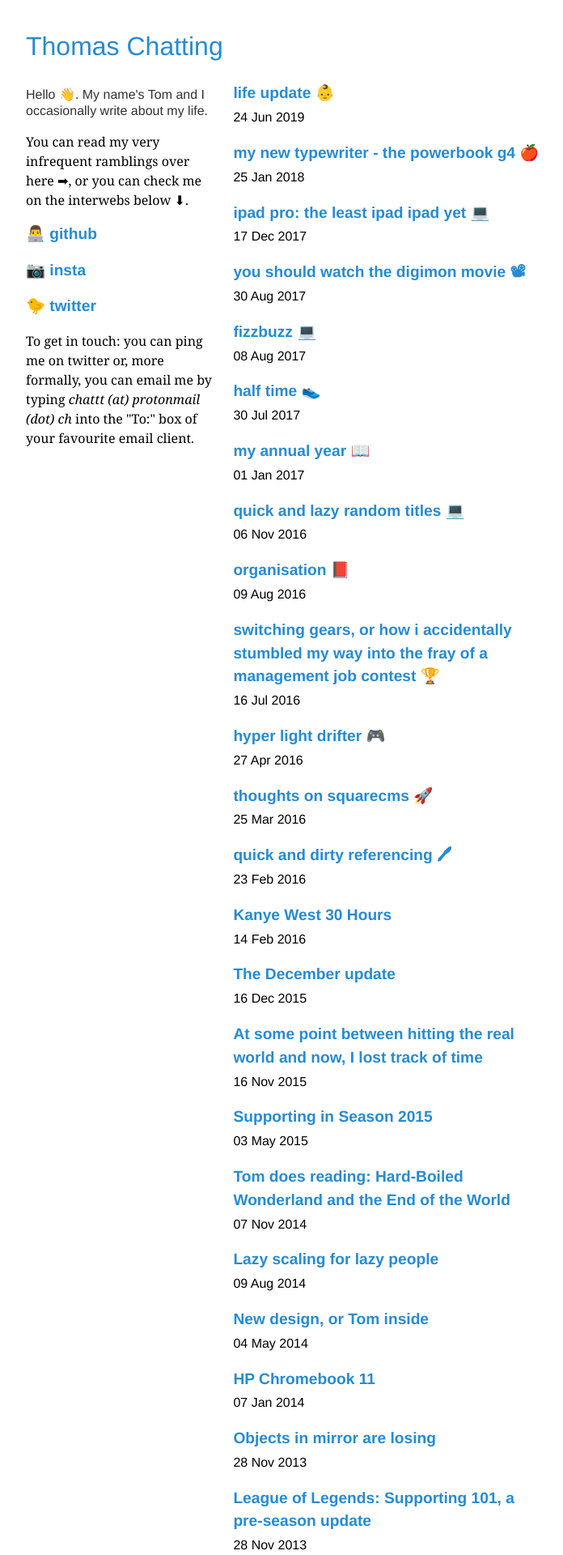
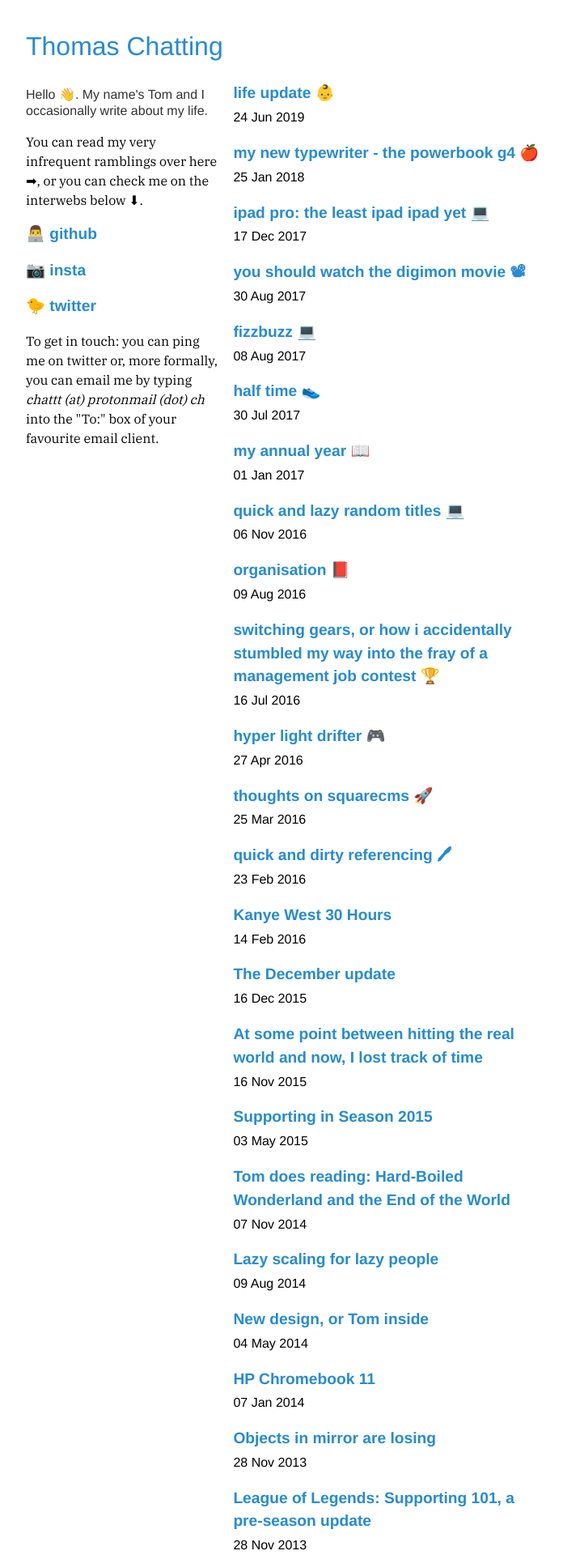
Before and after one commit to tomchatting/tomchatting.github.io, a Jekyll site: the page built from index.html, in a window 1280 px wide. Shown: the top 1920 px of the page at 81% size, without its empty margins (288-984 px from the left). Built offline with Jekyll 4.4.1, drawn with Linux system fonts in a browser that asks for light colours.

Commit message:
Update default.html
+ Added some Google fonts

```diff
--- a/_layouts/default.html
+++ b/_layouts/default.html
@@ -7,6 +7,7 @@
 <link rel="icon" type="image/png" href="/static/favicon-16x16.png" sizes="16x16">
 
 <title>{% if page.title == "Home" %}Thomas Chatting{% else %}{{ page.title }} - Thomas Chatting{% endif %}</title>
+<link rel=stylesheet href=https://fonts.googleapis.com/css?family=IBM+Plex+Serif>
 <link rel=stylesheet href=/static/main.css>
 
 <header>
```
